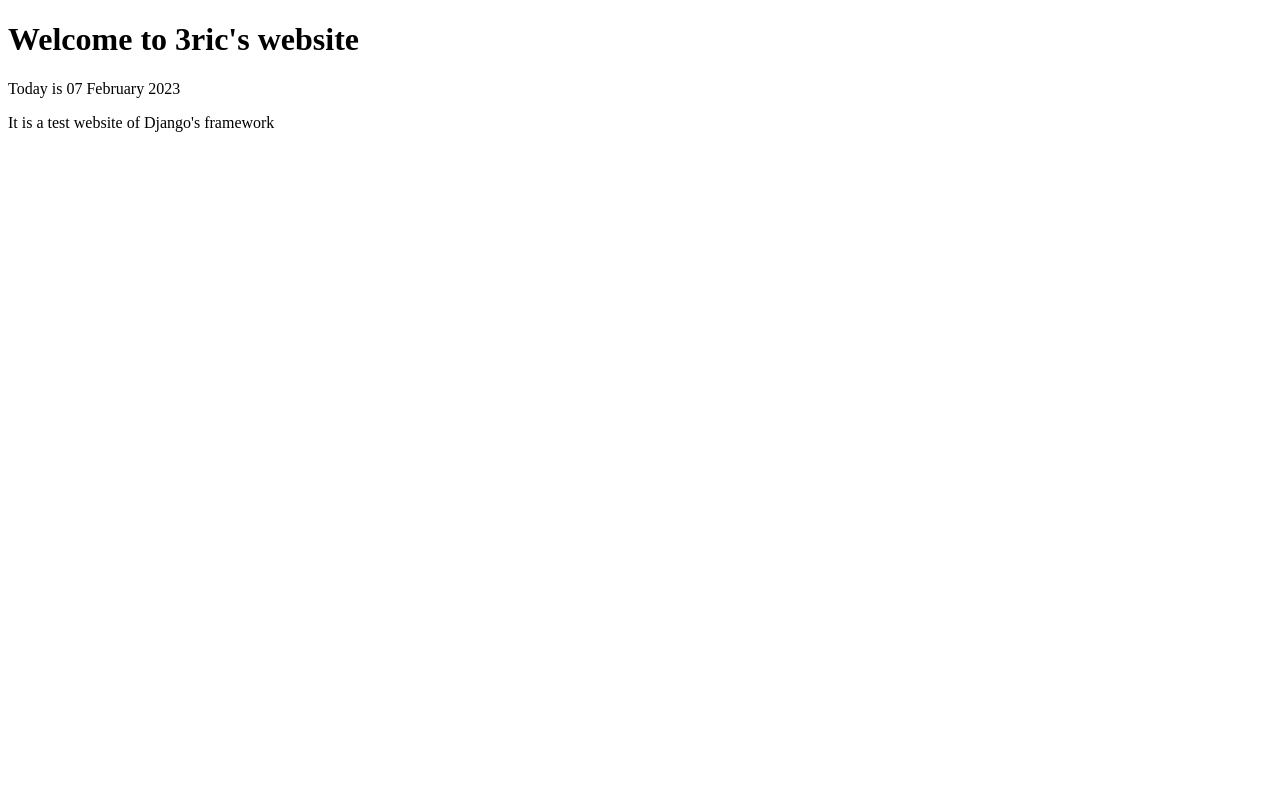
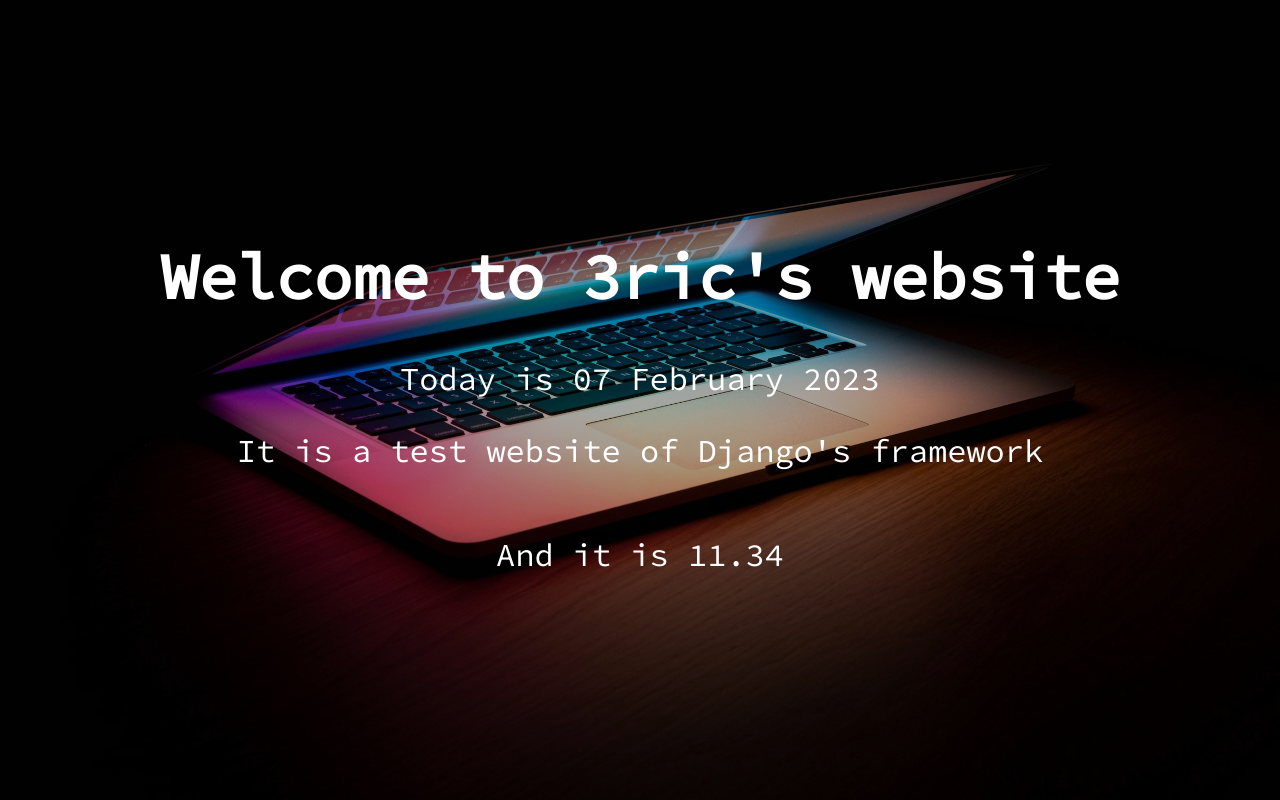
Before and after one commit to ericblandet/DocBlog, a Django app: page / in a window 1280 px wide. Run offline with Django 3.2, Linux system fonts and the light colour scheme.

Commit message:
finalized DocBlog static page

```diff
--- a/src/DocBlog/settings.py
+++ b/src/DocBlog/settings.py
@@ -120,3 +120,7 @@ USE_TZ = True
 # https://docs.djangoproject.com/en/3.1/howto/static-files/
 
 STATIC_URL = '/static/'
+
+STATICFILES_DIRS = [
+    os.path.join(BASE_DIR, "DocBlog/static")
+]
--- /dev/null
+++ b/src/DocBlog/static/css/style.css
@@ -0,0 +1,28 @@
+@import url('https://fonts.googleapis.com/css2?family=Source+Code+Pro&display=swap');
+
+html, body {
+    font-family: 'Source Code Pro', monospace;
+    margin:0;
+    padding:0;
+    height:100%
+}
+
+body {
+    background-image: url("background.jpg");
+    background-size: cover;
+    background-position: center;
+    background-repeat: no-repeat;
+}
+
+.container {
+    height:100%;
+    padding:0;
+    margin:0;
+    display:flex;
+    flex-direction: column;
+    align-items: center;
+    justify-content: center;
+    font-size: 2rem;
+    color:white;
+    background-color: rgba(0, 0, 0, 0.35);
+}
--- a/src/DocBlog/templates/DocBlog/index.html
+++ b/src/DocBlog/templates/DocBlog/index.html
@@ -1,14 +1,19 @@
+{%load static%}
 <!DOCTYPE html>
 <html lang="en">
 <head>
     <meta charset="UTF-8">
     <meta http-equiv="X-UA-Compatible" content="IE=edge">
     <meta name="viewport" content="width=device-width, initial-scale=1.0">
+    <link rel="stylesheet" href="{% static 'css/style.css' %}">
     <title>Hello Man</title>
 </head>
 <body>
-    <h1>Welcome to {{first_name }}'s website</h1>
-    <span>Today is {{date| date:"d F Y"}}</span>
-    <p>It is a test website of Django's framework</p>
+    <div class="container">
+        <h1>Welcome to {{first_name }}'s website </h1>
+        <span>Today is {{date| date:"d F Y"}}</span>
+        <p>It is a test website of Django's framework</p>
+        <p> And it is {{date|date:"H\.i"}} </p>
+    </div>
 </body>
 </html>
```
Also changed, not shown: src/DocBlog/static/css/background.jpg (added).
